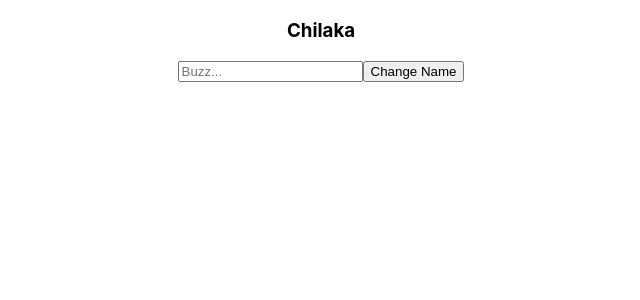
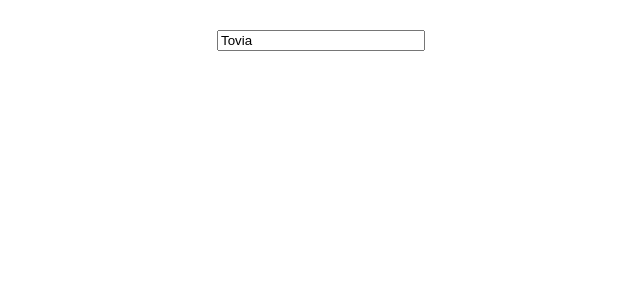
Before and after one commit to siccoo/hooks, a React (Create React App) app: page / in a window 1280 px wide. Shown: the top 300 px of the page, without its empty margins (319-959 px from the left). Built offline with nearby package versions, Linux system fonts and the light colour scheme.

Commit message:
understanding useLayoutEffect hook

```diff
--- a/src/App.js
+++ b/src/App.js
@@ -3,6 +3,7 @@ import StateTut from './components/useState/StateTut';
 import ReducerTut from './components/useReducer/ReducerTut';
 import EffectTut from './components/useEffect/EffectTut';
 import RefTut from './components/useRef/RefTut';
+import LayoutEffectTut from "./components/useLayoutEffect/LayoutEffectTut";
 
 function App() {
   return (
@@ -10,7 +11,8 @@ function App() {
       {/* <StateTut /> */}
       {/* <ReducerTut /> */}
       {/* <EffectTut /> */}
-      <RefTut />
+      {/* <RefTut /> */}
+      <LayoutEffectTut/>
     </div>
   );
 }
--- a/src/components/useEffect/EffectTut.js
+++ b/src/components/useEffect/EffectTut.js
@@ -1,7 +1,7 @@
 import React, { useEffect, useState } from 'react';
 import axios from 'axios';
 
-// useEffect hook is a function that's called whenever the page re-renders
+// useEffect hook is a function that's called after the page re-renders
 
 const EffectTut = () => {
 const [data, setData] = useState("");
--- /dev/null
+++ b/src/components/useLayoutEffect/LayoutEffectTut.js
@@ -0,0 +1,23 @@
+import React, { useLayoutEffect, useEffect, useRef } from 'react'
+
+// useLayoutEffect hook is a function that's called before the page renders while useEffect hook is a function that's called after the page re-renders
+
+const LayoutEffectTut = () => {
+    const inputRef = useRef(null);
+
+    useLayoutEffect(() => {
+        console.log(inputRef.current.value);
+    }, [])
+
+    useEffect(() => {
+        inputRef.current.value = "Tovia"
+    }, [])
+
+    return (
+        <div>
+            <input type="text" ref={inputRef} value="Chilaka" style={{ marginTop: 30, width: 200 }} />
+        </div>
+    )
+}
+
+export default LayoutEffectTut
```
